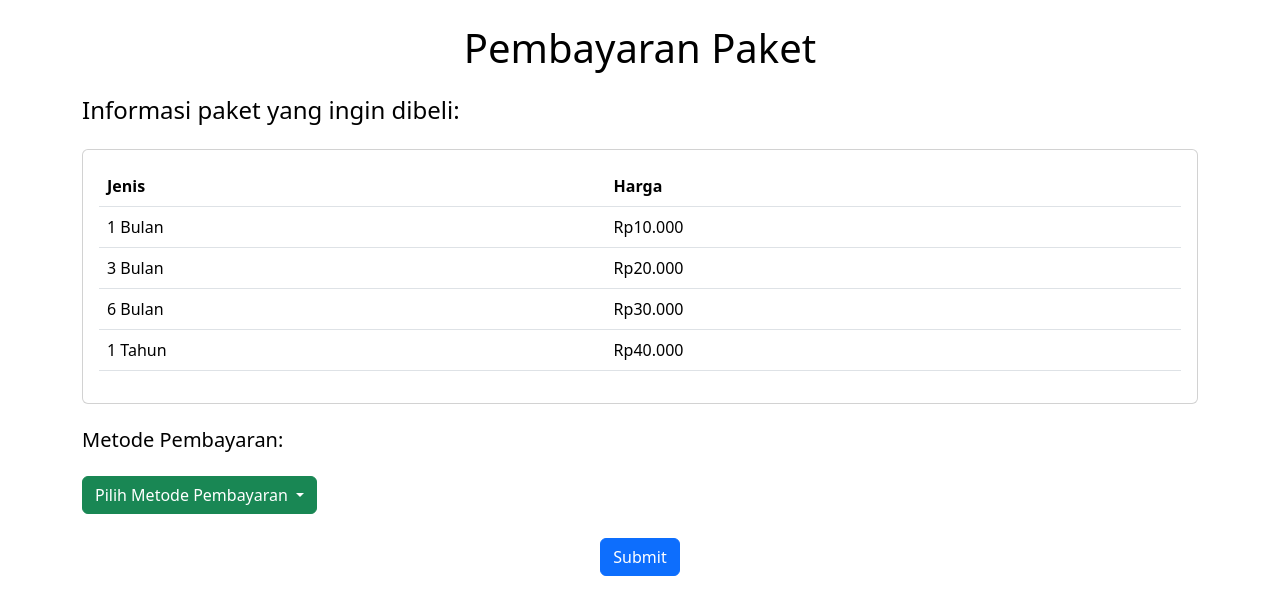
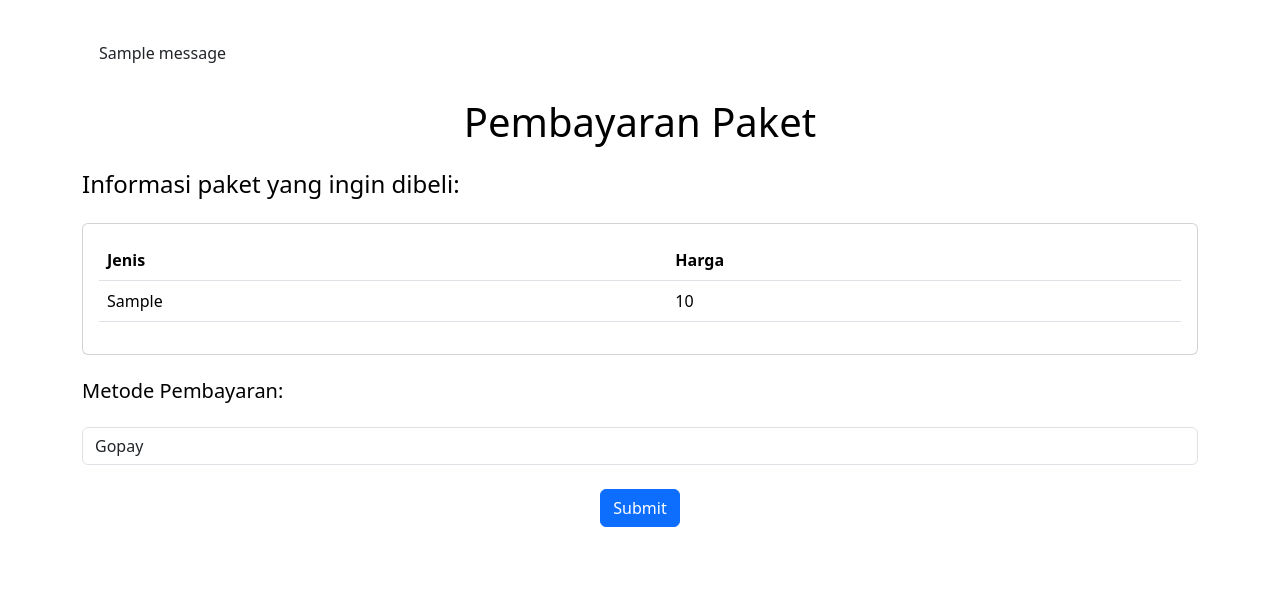
Before and after one commit to Khalishana/tk3-marmut, a Django app: template langganan/templates/pembayaran.html in a window 1280 px wide. Shown: the part 56-671 px from the top of the page. Run offline with Django 3.2, Linux system fonts and the light colour scheme; the template is opened without the code that fills it: most values are stand-ins (such as "Sample title", 1, 10 or a date in 2020); one stand-in notice (Sample message) is shown.

Commit message:
feat: add requirements for detail pembayaran

```diff
--- a/langganan/templates/pembayaran.html
+++ b/langganan/templates/pembayaran.html
@@ -5,13 +5,18 @@
 {% endblock meta_title %}
 
 {% block content %}
-
 <div class="container mt-4">
+    {% if messages %}
+        <div>
+            {% for message in messages %}
+                <div class="alert {{ message.tags }}">{{ message }}</div>
+            {% endfor %}
+        </div>
+    {% endif %}
     <h1 class="text-center mb-4" style="color: black;">Pembayaran Paket</h1>
     <h4 class="text-left mb-4" style="color: black;">Informasi paket yang ingin dibeli:</h4>
     <div class="card">
         <div class="card-body">
-
             <table class="table custom-table">
                 <thead>
                     <tr>
@@ -21,43 +26,30 @@
                 </thead>
                 <tbody>
                     <tr>
-                        <td>1 Bulan</td>
-                        <td>Rp10.000</td>
+                        <td>{{ jenis_paket }}</td>
+                        <td>{{ harga_paket }}</td>
                     </tr>
-                    <tr>
-                        <td>3 Bulan</td>
-                        <td>Rp20.000</td>
-                    <tr>
-                        <td>6 Bulan</td>
-                        <td>Rp30.000</td>
-
-                    </tr>
-                    <tr>
-                        <td>1 Tahun</td>
-                        <td>Rp40.000</td>
-                    </tr>
-
                 </tbody>
             </table>
-
         </div>
     </div>
     <h5 class="text-left mt-4 mb-2" style="color: black;">Metode Pembayaran:</h5>
     <div class="mt-4">
-        <div class="dropdown">
-            <button class="btn btn-success dropdown-toggle" type="button" id="dropdownMenuButton" data-bs-toggle="dropdown" aria-expanded="false">
-                Pilih Metode Pembayaran
-            </button>
-            <ul class="dropdown-menu" aria-labelledby="dropdownMenuButton">
-                <li><a class="dropdown-item" href="#">Transfer Bank</a></li>
-                <li><a class="dropdown-item" href="#">Kartu Kredit</a></li>
-                <li><a class="dropdown-item" href="#">e-Wallet</a></li>
-            </ul>
-        </div>
-    </div>
-    <div class="text-center mt-4">
-        <button type="button" class="btn btn-primary">Submit</button>
+        <form method="post" action="{% url 'langganan:purchase_subscription' %}">
+            {% csrf_token %}
+            <input type="hidden" name="jenis_paket" value="{{ jenis_paket }}">
+            <input type="hidden" name="harga_paket" value="{{ harga_paket }}">
+            <div class="dropdown">
+                <select name="metode_bayar" class="form-control">
+                    <option value="Gopay">Gopay</option>
+                    <option value="Transfer">Transfer</option>
+                    <option value="Ovo">Ovo</option>
+                </select>
+            </div>
+            <div class="text-center mt-4">
+                <button type="submit" class="btn btn-primary">Submit</button>
+            </div>
+        </form>
     </div>
 </div>
-
 {% endblock content %}
--- a/langganan/urls.py
+++ b/langganan/urls.py
@@ -1,5 +1,5 @@
 from django.urls import path
-from langganan.views import show_langganan, show_pembayaran, show_riwayat, show_transactions, show_paket_langganan
+from langganan.views import show_langganan, show_pembayaran, show_riwayat, show_transactions, show_paket_langganan, purchase_subscription
 
 app_name = 'langganan'
 
@@ -9,4 +9,5 @@ urlpatterns = [
     path('pembayaran/', show_pembayaran, name='show_pembayaran'),
     #path('riwayat/', show_riwayat, name='show_riwayat'),
     path('riwayat/', show_transactions, name='show_transactions'),
+    path('purchase/', purchase_subscription, name='purchase_subscription'),
 ]
```
Also changed, not shown: authentication/views.py (+17 -1 lines), langganan/templates/langganan.html (+21 -4 lines), langganan/templates/riwayat.html (+9 -1 lines), langganan/views.py (+61 -14 lines).
